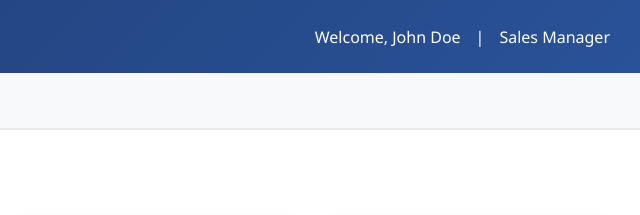
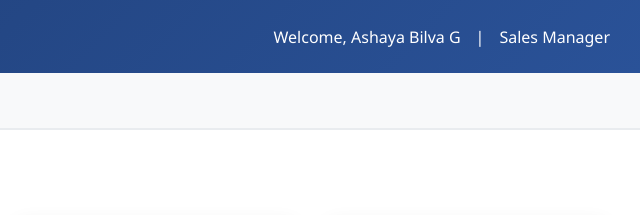
Before and after one commit to ashayabilva05/HSR_Motors_Lead_Management_System, a plain HTML site: page index.html in a window 1280 px wide. Shown: the top 215 px of the page, 640-1280 px from the left. Drawn offline with Linux system fonts and the light colour scheme.

Commit message:
Update index.html

```diff
--- a/index.html
+++ b/index.html
@@ -385,7 +385,7 @@
         <header class="header">
             <div class="logo">🚗 HSR Motors</div>
             <div class="user-info">
-                <span>Welcome, John Doe</span>
+                <span>Welcome, Ashaya Bilva G</span>
                 <span>|</span>
                 <span>Sales Manager</span>
             </div>
```
